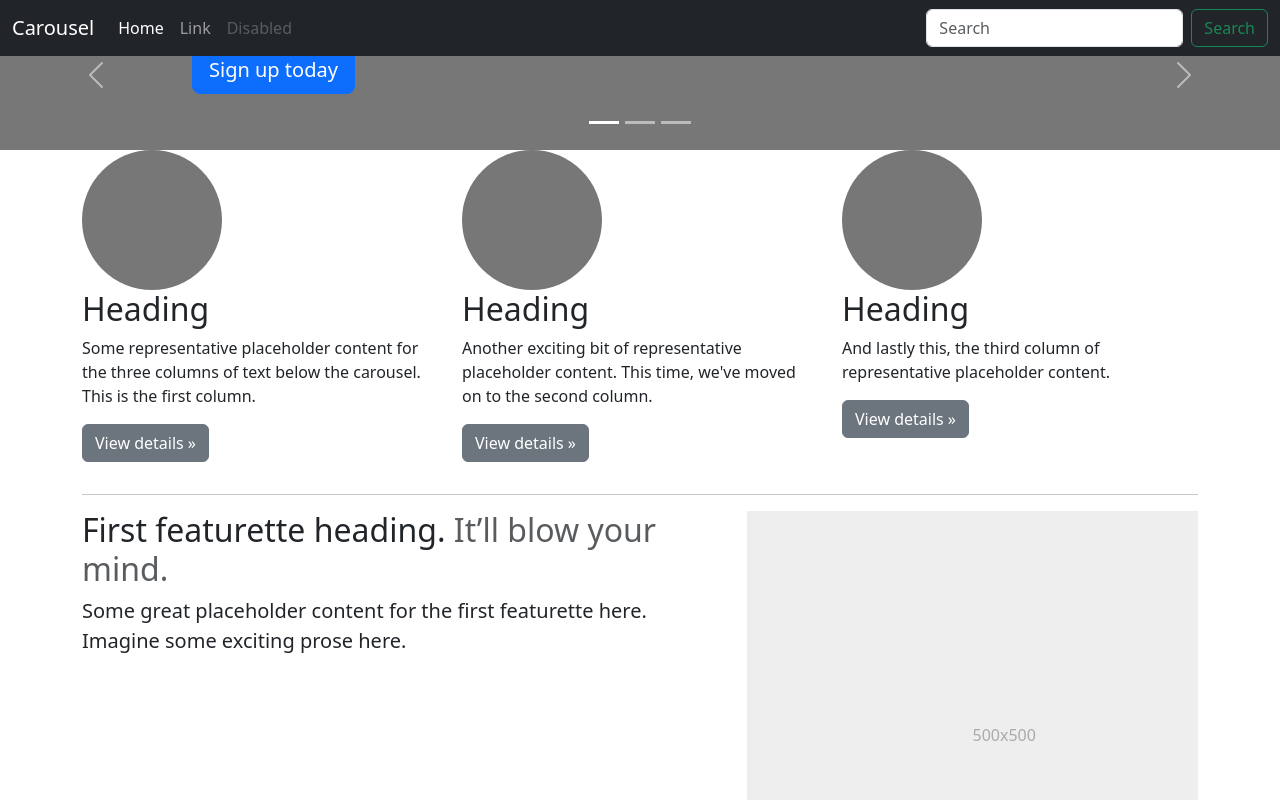
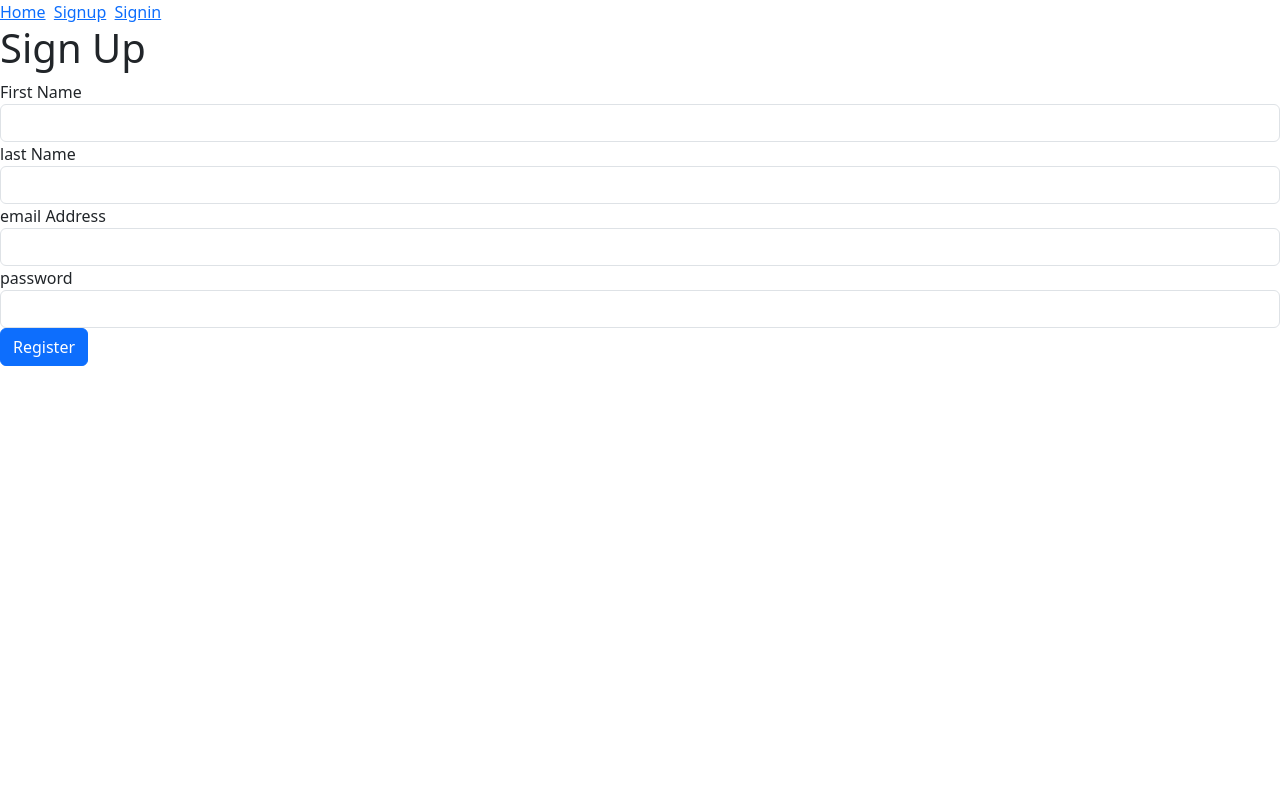
Before and after one commit to aliibuhumaid/VroomRoom-FE, a React (Create React App) app in the folder vroomroom-fe/: page /signup in a window 1280 px wide. Shown: the top 800 px of the page. Built offline with nearby package versions, Linux system fonts and the light colour scheme.

Commit message:
fe signup

```diff
--- a/vroomroom-fe/package.json
+++ b/vroomroom-fe/package.json
@@ -7,9 +7,12 @@
     "@testing-library/jest-dom": "^5.17.0",
     "@testing-library/react": "^13.4.0",
     "@testing-library/user-event": "^13.5.0",
+    "axios": "^1.6.3",
     "bootstrap": "^5.3.2",
+    "jwt-decode": "^4.0.0",
     "react": "^18.2.0",
     "react-dom": "^18.2.0",
+    "react-router-dom": "^6.21.1",
     "react-scripts": "5.0.1",
     "web-vitals": "^2.1.4"
   },
--- a/vroomroom-fe/src/App.js
+++ b/vroomroom-fe/src/App.js
@@ -1,12 +1,114 @@
+import React, { useEffect, useState } from 'react'
 import Home from './components/home/Home';
-import logo from './logo.svg';
+import Signup from './components/home/user/Signup';
+import Signin from './components/home/user/Signin';
+import {Routes, Route, Link} from "react-router-dom";
+import Axios from 'axios';
 import './App.css';
 import 'bootstrap/dist/css/bootstrap.min.css'
+import {jwtDecode} from 'jwt-decode'
+import WishList from './components/home/WishList';
 
 function App() {
-   return <Home />;
+   const [isAuth, setIsAuth] = useState(false);
+   const [user, setUser] = useState({});
+
+   useEffect(() => {
+  const user = getUser();
+  console.log(user);
+  if(user){
+   setIsAuth(true);
+   setUser(user);
+  }else{
+   localStorage.removeItem("token");
+   setIsAuth(false);
+   setUser(null);
+  }
+ },[])
+
+   const registerHandle = (user) => {
+     Axios.post("auth/signup", user)
+     .then(res => {
+       console.log(res);
+     })
+     .catch(err => {
+       console.log(err);
+     })
+   }
+
+   const loginHandle = (cred) => {
+     Axios.post("auth/signin", cred)
+     .then( res => {
+       console.log(res.data.token);
+       let token = res.data.token;
+
+       if(token != null)
+       {
+         localStorage.setItem("token", token);
+         const user = getUser();
+         console.log(user);
+         user ? setIsAuth(true) : setIsAuth(false)
+         user ? setUser(user) : setUser(null)
+
+       }
+     })
+     .catch(err => {
+       console.log(err);
+     })
+   }
+
+   const getUser =() => {
+ const token = getToken();
+ return token ? jwtDecode(token).user : null
+   }
+
+   const getToken = () => {
+     const token = localStorage.getItem("token");
+     return token;
+
+   }
+   const onLogoutHandle = (e) => {
+     e.preventDefault();
+     localStorage.removeItem("token");
+     setIsAuth(false);
+     setUser(null);
+   }
+
+   return (
+
+     <div>
+       <nav>
+
+         {isAuth ?
+         (
+           <div>
+           <Link to="/">Home</Link> &nbsp;
+           <Link to="/logout" onClick={onLogoutHandle}>Logout</Link>
+         </div>
+         ) :
+         (
+           <div>
+           <Link to="/">Home</Link> &nbsp;
+           <Link to="/signup">Signup</Link> &nbsp;
+           <Link to="/signin">Signin</Link> &nbsp;
+         </div>
+         )
+       }
+
+       </nav>
+       <div>
+       <Routes>
+           <Route path="/" element={ isAuth ? <Home /> : <Signin login={loginHandle}></Signin>}></Route>
+           <Route path='/signup' element={<Signup register={registerHandle}></Signup>}></Route>
+           <Route path='/signin' element ={ isAuth ? <Home/> : <Signin login={loginHandle}></Signin>}></Route>
+           {/* <Route path="/wishlist/show" element={ isAuth ? <WishList></WishList> : <Signin login={loginHandle}></Signin>}></Route> */}
+
+         </Routes>
+       </div>
+       <footer></footer>
+     </div>
+   )
+ }
 
 
-}
-
 export default App;
--- a/vroomroom-fe/src/components/home/Home.jsx
+++ b/vroomroom-fe/src/components/home/Home.jsx
@@ -1,4 +1,5 @@
 import React from "react";
+
 
 class Home extends React.Component{
     render() {
@@ -8,14 +9,14 @@ class Home extends React.Component{
 <header>
   <nav class="navbar navbar-expand-md navbar-dark fixed-top bg-dark">
     <div class="container-fluid">
-      <a class="navbar-brand" href="#">Carousel</a>
+      <a class="navbar-brand" href="#">VroomRoom</a>
       <button class="navbar-toggler" type="button" data-bs-toggle="collapse" data-bs-target="#navbarCollapse" aria-controls="navbarCollapse" aria-expanded="false" aria-label="Toggle navigation">
         <span class="navbar-toggler-icon"></span>
       </button>
       <div class="collapse navbar-collapse" id="navbarCollapse">
         <ul class="navbar-nav me-auto mb-2 mb-md-0">
           <li class="nav-item">
-            <a class="nav-link active" aria-current="page" href="#">Home</a>
+            <a class="nav-link active" aria-current="page" href="/">Home</a>
           </li>
           <li class="nav-item">
             <a class="nav-link" href="#">Link</a>
@@ -27,6 +28,10 @@ class Home extends React.Component{
         <form class="d-flex">
           <input class="form-control me-2" type="search" placeholder="Search" aria-label="Search"/>
           <button class="btn btn-outline-success" type="submit">Search</button>
+          <button  href="/signin" class="btn btn-outline-success" >Signin</button>
+          <button href="/signup"class="btn btn-outline-success" >SignUp</button>
+
+
         </form>
       </div>
     </div>
--- a/vroomroom-fe/src/components/home/WishList.jsx
+++ b/vroomroom-fe/src/components/home/WishList.jsx
@@ -0,0 +1,8 @@
+
+import React from 'react'
+
+export default function WishList() {
+  return (
+    <div>WishList</div>
+  )
+}
--- /dev/null
+++ b/vroomroom-fe/src/components/home/user/Signin.jsx
@@ -0,0 +1,40 @@
+import React, { useState } from 'react'
+
+export default function Signin(props) {
+
+    const [newUser, setNewUser] = useState({});
+
+    const handleChange = (event) => {
+        const user ={...newUser};
+        user[event.target.name] = event.target.value;
+        console.log(user);
+        setNewUser(user);
+
+
+    }
+
+    const loginHandler = (event) => {
+        event.preventDefault();
+        props.login(newUser);
+        event.target.reset();
+    }
+
+  return (
+    <div>
+        <h1>Sign In</h1>
+        <form onSubmit={loginHandler}>
+            <div>
+                <label>email Address</label>
+                <input type='email' name='emailAddress' onChange={handleChange}className='form-control'></input>
+            </div>
+            <div>
+                <label>password</label>
+                <input type='password' name='password' onChange={handleChange} className='form-control'></input>
+            </div>
+            <div>
+          <input type='submit' value='Login' className='btn btn-primary'></input>
+        </div>
+        </form>
+    </div>
+  )
+}
--- /dev/null
+++ b/vroomroom-fe/src/components/home/user/Signup.jsx
@@ -0,0 +1,48 @@
+import React, { useState } from 'react'
+
+export default function Signup(props) {
+
+    const [newUser, setNewUser] = useState({});
+
+    const handleChange = (event) => {
+        const user ={...newUser};
+        user[event.target.name] = event.target.value;
+        console.log(user);
+        setNewUser(user);
+
+
+    }
+
+    const registerHandler = (event) => {
+        event.preventDefault();
+        props.register(newUser);
+        event.target.reset();
+    }
+
+  return (
+    <div>
+        <h1>Sign Up</h1>
+        <form onSubmit={registerHandler}>
+            <div>
+                <label>First Name</label>
+                <input type='text' name='firstName' onChange={handleChange}className='form-control'></input>
+            </div>
+            <div>
+                <label>last Name</label>
+                <input type='text' name='lastName' onChange={handleChange}className='form-control'></input>
+            </div>
+            <div>
+                <label>email Address</label>
+                <input type='email' name='emailAddress' onChange={handleChange}className='form-control'></input>
+            </div>
+            <div>
+                <label>password</label>
+                <input type='password' name='password' onChange={handleChange} className='form-control'></input>
+            </div>
+            <div>
+          <input type='submit' value='Register' className='btn btn-primary'></input>
+        </div>
+        </form>
+    </div>
+  )
+}
--- a/vroomroom-fe/src/index.js
+++ b/vroomroom-fe/src/index.js
@@ -2,12 +2,16 @@ import React from 'react';
 import ReactDOM from 'react-dom/client';
 import './index.css';
 import App from './App';
+import {BrowserRouter as Router} from 'react-router-dom';
 import reportWebVitals from './reportWebVitals';
 
 const root = ReactDOM.createRoot(document.getElementById('root'));
 root.render(
   <React.StrictMode>
+    <Router>
+
     <App />
+    </Router>
   </React.StrictMode>
 );
 
```
Also changed, not shown: vroomroom-fe/src/components/user/Signup.jsx (deleted), vroomroom-fe/src/components/user/Singin.jsx (deleted), 1 other file (tests, documents, lock files or other folders).
